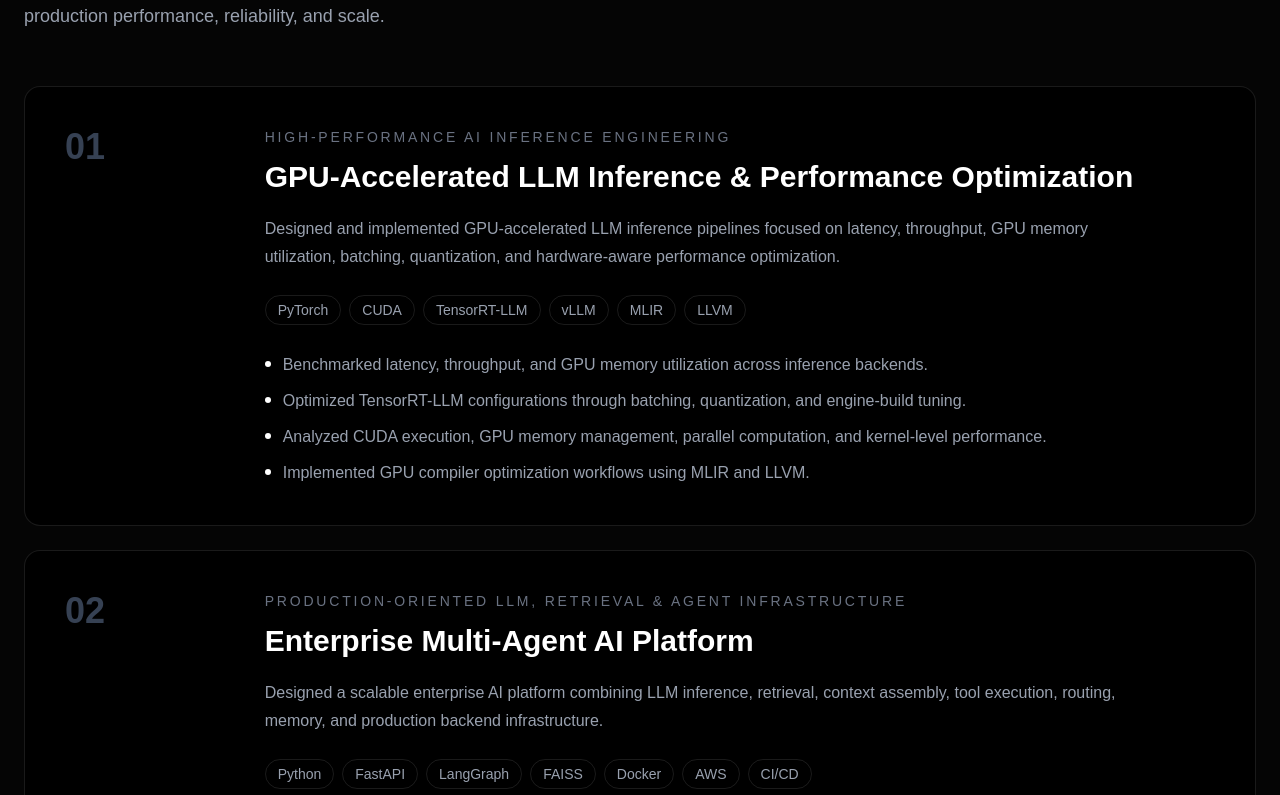
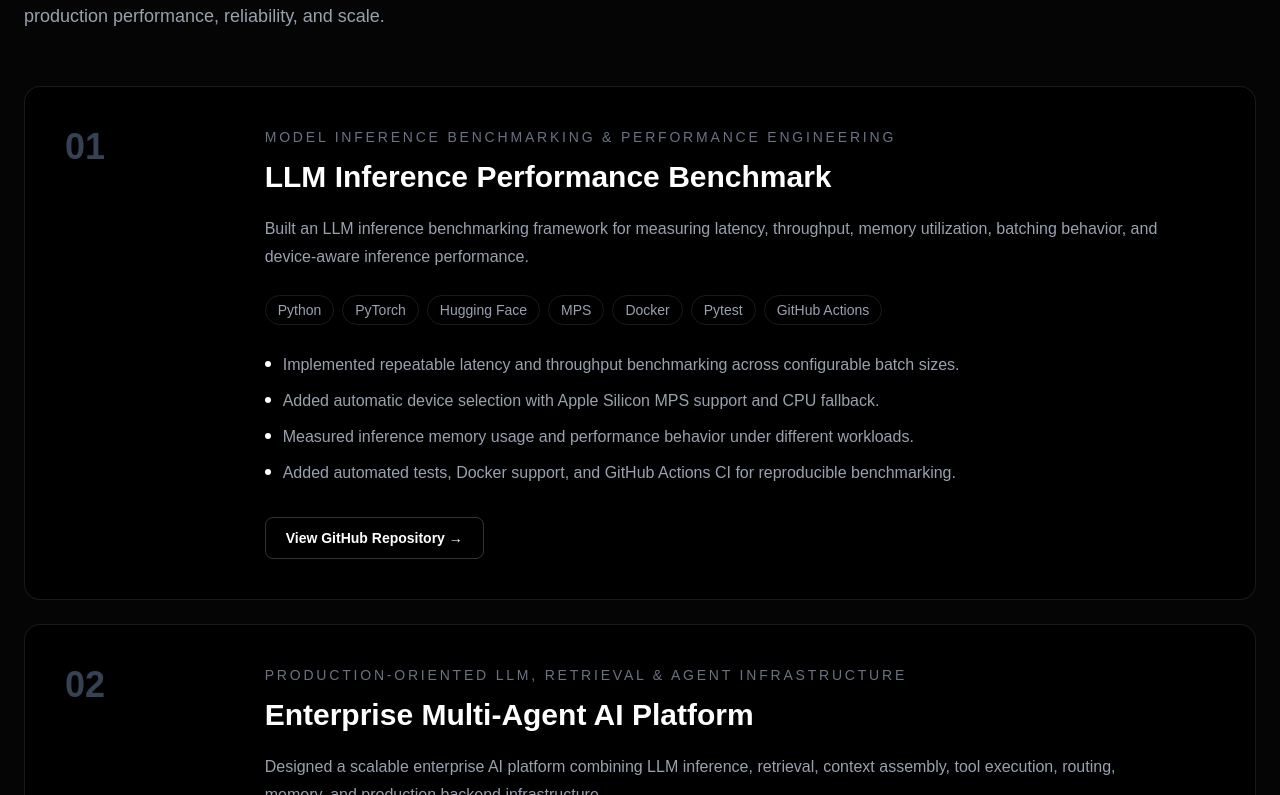
Before and after one commit to Lakan1509/lakan-portfolio, a Next.js app: page / in a window 1280 px wide. Shown: the part 1885-2680 px from the top of the page. Built offline with nearby package versions, Linux system fonts and the light colour scheme.

Commit message:
Improve portfolio project accuracy and add GitHub links

```diff
--- a/app/page.tsx
+++ b/app/page.tsx
@@ -17,29 +17,32 @@ export default function Home() {
   const projects = [
     {
       number: "01",
-      title: "GPU-Accelerated LLM Inference & Performance Optimization",
-      subtitle: "High-Performance AI Inference Engineering",
+      title: "LLM Inference Performance Benchmark",
+      subtitle: "Model Inference Benchmarking & Performance Engineering",
+      repo: "https://github.com/Lakan1509/gpu-llm-inference-benchmark",
       tech: [
+        "Python",
         "PyTorch",
-        "CUDA",
-        "TensorRT-LLM",
-        "vLLM",
-        "MLIR",
-        "LLVM",
+        "Hugging Face",
+        "MPS",
+        "Docker",
+        "Pytest",
+        "GitHub Actions",
       ],
       description:
-        "Designed and implemented GPU-accelerated LLM inference pipelines focused on latency, throughput, GPU memory utilization, batching, quantization, and hardware-aware performance optimization.",
+        "Built an LLM inference benchmarking framework for measuring latency, throughput, memory utilization, batching behavior, and device-aware inference performance.",
       highlights: [
-        "Benchmarked latency, throughput, and GPU memory utilization across inference backends.",
-        "Optimized TensorRT-LLM configurations through batching, quantization, and engine-build tuning.",
-        "Analyzed CUDA execution, GPU memory management, parallel computation, and kernel-level performance.",
-        "Implemented GPU compiler optimization workflows using MLIR and LLVM.",
+        "Implemented repeatable latency and throughput benchmarking across configurable batch sizes.",
+        "Added automatic device selection with Apple Silicon MPS support and CPU fallback.",
+        "Measured inference memory usage and performance behavior under different workloads.",
+        "Added automated tests, Docker support, and GitHub Actions CI for reproducible benchmarking.",
       ],
     },
     {
       number: "02",
       title: "Enterprise Multi-Agent AI Platform",
       subtitle: "Production-Oriented LLM, Retrieval & Agent Infrastructure",
+      repo: "https://github.com/Lakan1509/enterprise-multi-agent-ai-platform",
       tech: [
         "Python",
         "FastAPI",
@@ -62,6 +65,7 @@ export default function Home() {
       number: "03",
       title: "Real-Time Machine Learning Fraud Detection Platform",
       subtitle: "Production ML at Financial Transaction Scale",
+      repo: "https://github.com/Lakan1509/real-time-fraud-detection-platform",
       tech: [
         "Python",
         "Kafka",
@@ -605,6 +609,17 @@ export default function Home() {
                         </li>
                       ))}
                     </ul>
+
+                      {"repo" in project && project.repo && (
+                        <a
+                          href={project.repo}
+                          target="_blank"
+                          rel="noopener noreferrer"
+                          className="mt-8 inline-flex rounded-lg border border-white/20 px-5 py-2.5 text-sm font-semibold text-white transition hover:bg-white hover:text-black"
+                        >
+                          View GitHub Repository →
+                        </a>
+                      )}
                   </div>
                 </div>
               </article>
```
